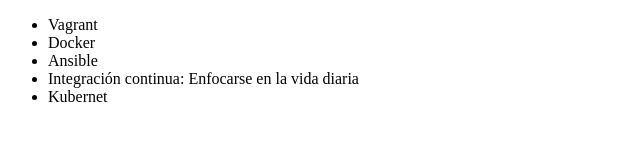
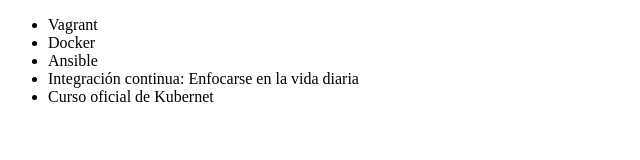
Before and after one commit to SantiagoCampos2017/OpenBootCamp, a plain HTML site: page Index.html in a window 1280 px wide. Shown: the whole page, without its empty margins (0-640 px from the left). Drawn offline with Linux system fonts and the light colour scheme.

Commit message:
Kubernetes en lista

```diff
--- a/Index.html
+++ b/Index.html
@@ -10,7 +10,7 @@
          <li> Docker </li>
          <li> Ansible </li>
          <li> Integración continua: Enfocarse  en la vida diaria </li>
-         <li>Kubernet</li>
+         <li>Curso oficial de Kubernet</li>
      </ul>
 </body>
 </html>
```
